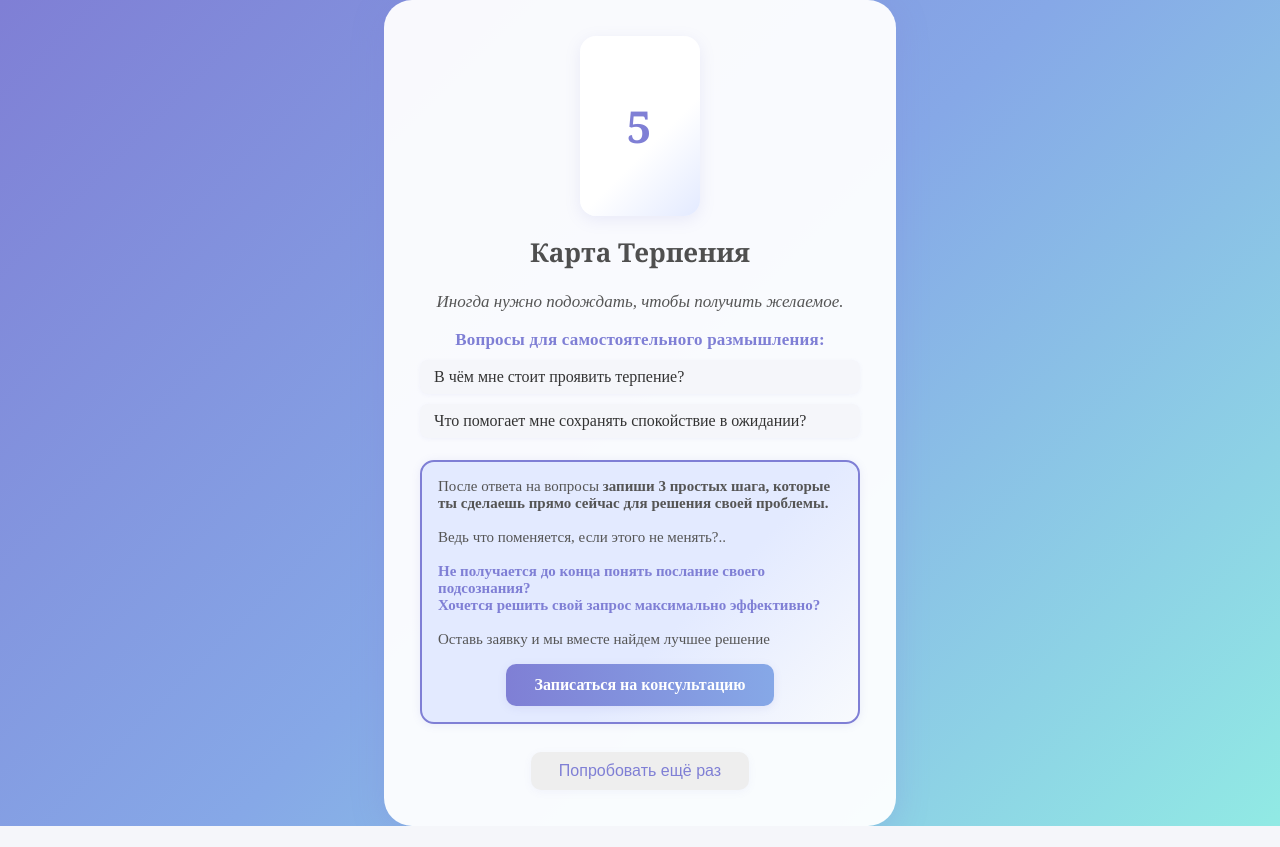
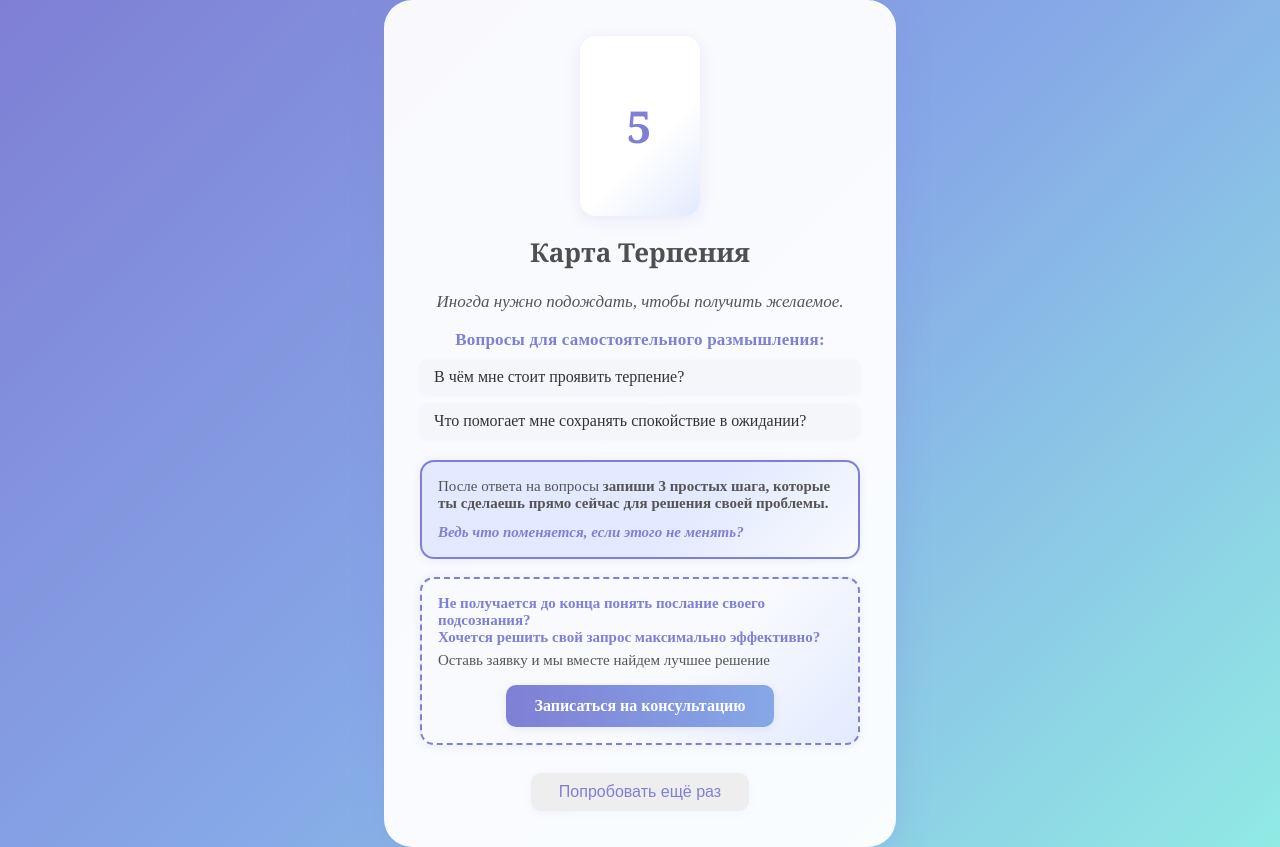
Before and after one commit to lucyavd/karta-dnya, a React (Create React App) app: page / in a window 1280 px wide. Both pictures are taken after typing "5" into the empty fields and a click on the button "Получить карту". Before the commit the page ends 826 px from the top, so only its background shows below. Built offline with nearby package versions, Linux system fonts and the light colour scheme.

Commit message:
Update App.jsx

```diff
--- a/src/App.jsx
+++ b/src/App.jsx
@@ -139,11 +139,19 @@ function App() {
               <li key={i} style={{ marginBottom: 10, background: "#f5f6fa", borderRadius: 8, padding: "8px 14px", color: "#333", fontSize: 16, boxShadow: "0 1px 4px #7F7FD511" }}>{q}</li>
             ))}
           </ul>
+          {/* Первый блок: шаги и мотивация */}
           <div style={{ marginTop: 22, color: '#555', fontSize: 15, background: 'linear-gradient(135deg, #e3eaff 60%, #f8fafd 100%)', borderRadius: 14, padding: '16px 16px', boxShadow: '0 1px 8px #7F7FD522', textAlign: 'left', border: '2px solid #7F7FD5', fontWeight: 500 }}>
-            После ответа на вопросы <b>запиши 3 простых шага, которые ты сделаешь прямо сейчас для решения своей проблемы.</b><br/><br/>
-            Ведь что поменяется, если этого не менять?.. <br/><br/>
-            <span style={{ color: '#7F7FD5', fontWeight: 600 }}>Не получается до конца понять послание своего подсознания?<br/>
-            Хочется решить свой запрос максимально эффективно?</span><br/><br/>
+            После ответа на вопросы <b>запиши 3 простых шага, которые ты сделаешь прямо сейчас для решения своей проблемы.</b>
+            <div style={{ marginTop: 12, color: '#7F7FD5', fontStyle: 'italic', fontWeight: 600 }}>
+              Ведь что поменяется, если этого не менять?
+            </div>
+          </div>
+          {/* Второй блок: приглашение на консультацию */}
+          <div style={{ marginTop: 18, color: '#555', fontSize: 15, background: 'linear-gradient(135deg, #f8fafd 60%, #e3eaff 100%)', borderRadius: 14, padding: '16px 16px', boxShadow: '0 1px 8px #7F7FD522', textAlign: 'left', border: '2px dashed #7F7FD5', fontWeight: 500 }}>
+            <div style={{ color: '#7F7FD5', fontWeight: 600, marginBottom: 6 }}>
+              Не получается до конца понять послание своего подсознания?<br/>
+              Хочется решить свой запрос максимально эффективно?
+            </div>
             Оставь заявку и мы вместе найдем лучшее решение
             <div style={{ display: 'flex', justifyContent: 'center', marginTop: 16 }}>
               <a className="consult-btn" href="#consult" style={{
```
